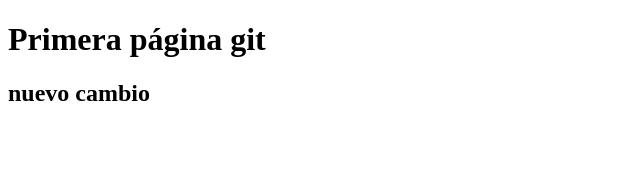
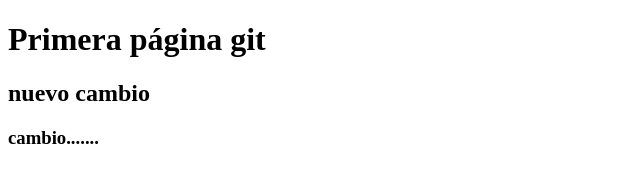
Before and after one commit to jfredy05/github, a plain HTML site: page index.html in a window 1280 px wide. Shown: the whole page, without its empty margins (0-640 px from the left). Drawn offline with Linux system fonts and the light colour scheme.

Commit message:
commit prueba de push

```diff
--- a/index.html
+++ b/index.html
@@ -9,5 +9,6 @@
 <body>
 	<h1>Primera página git</h1>
 	<h2>nuevo cambio</h2>
+	<h3>cambio.......</h3>
 </body>
 </html>
```
